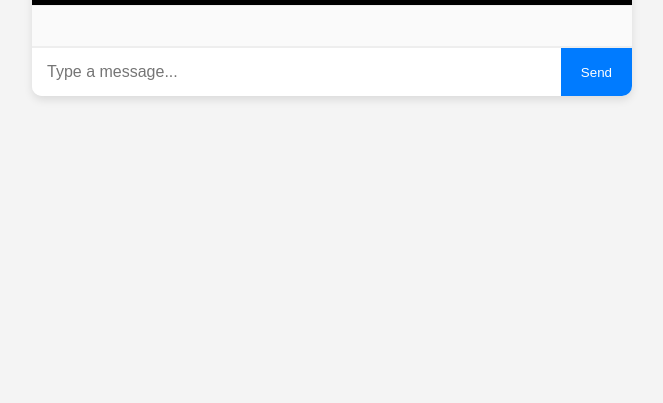
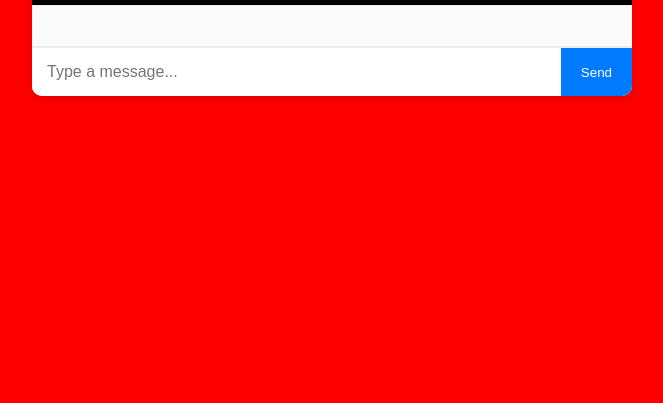
Before and after one commit to kapirath28/SEVA-API, a plain HTML site: page index.html in a window 1280 px wide. Shown: the part 397-800 px from the top of the page, without its empty margins (308-971 px from the left). Drawn offline with Linux system fonts and the light colour scheme.

Commit message:
Update style.css

```diff
--- a/style.css
+++ b/style.css
@@ -11,7 +11,7 @@ body {
     justify-content: center;
     align-items: center;
     min-height: 100vh;
-    background-color: #f4f4f4;
+    background-color: #ff0000; /* Red background */
     padding: 20px;
 }
 
```
